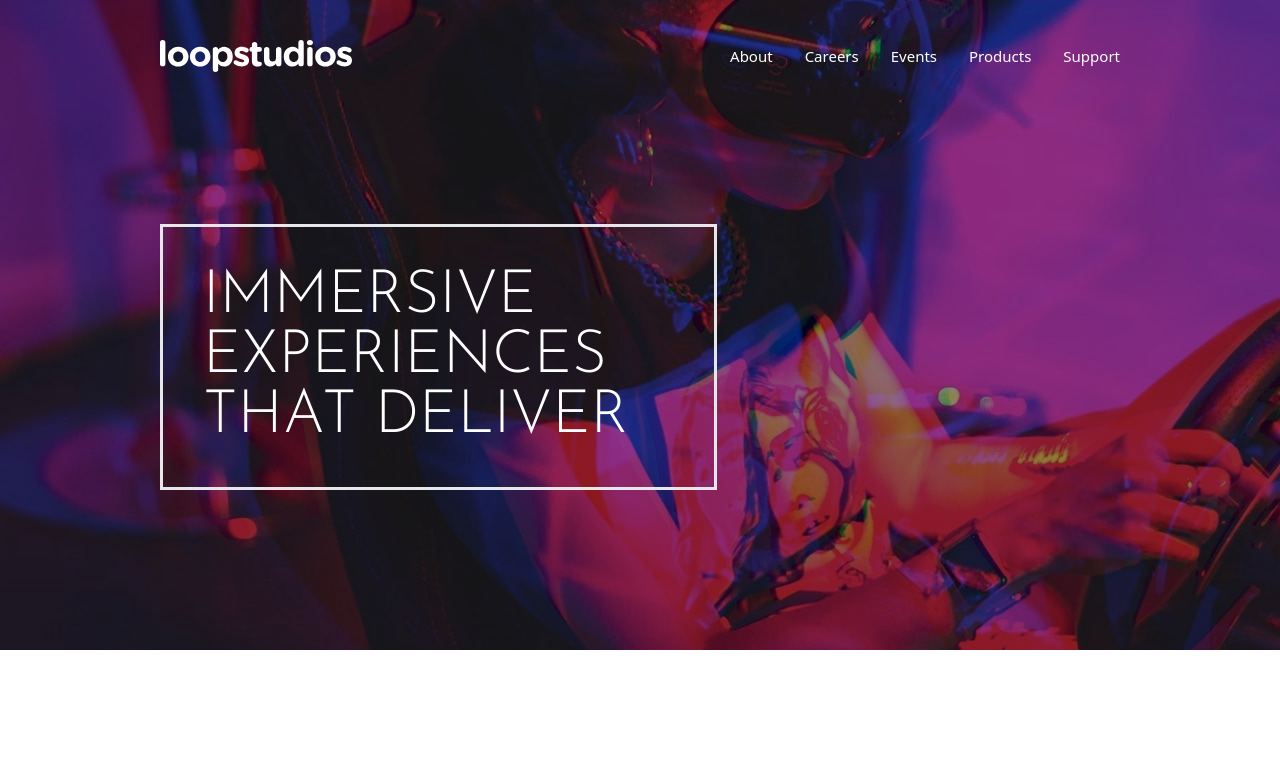
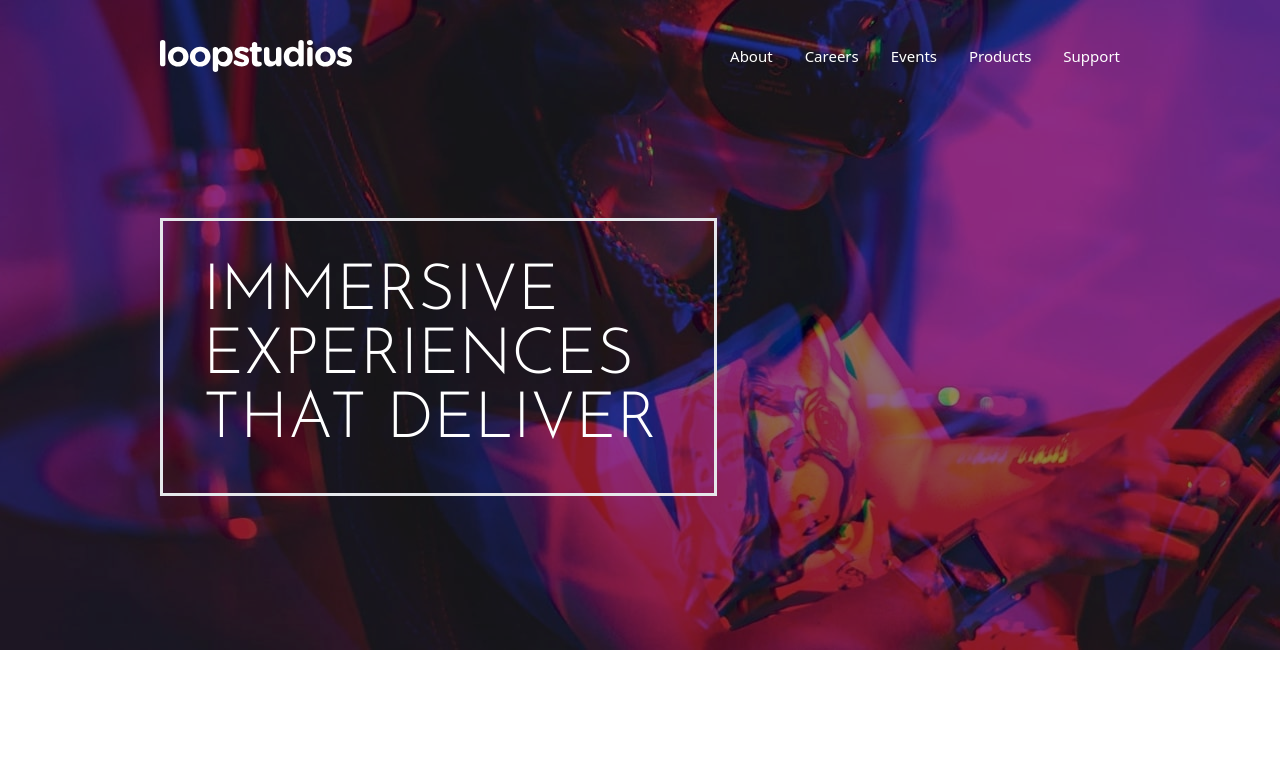
Before and after one commit to yogskr/loopstudios-landing-page, a React (Vite) app: page / in a window 1280 px wide. Shown: the top 762 px of the page. Built offline with nearby package versions, Linux system fonts and the light colour scheme.

Commit message:
Changed font size to 4rem when min-width is 1440px

```diff
--- a/src/pages/Header.jsx
+++ b/src/pages/Header.jsx
@@ -7,7 +7,7 @@ export default function Header() {
     <header className="flex h-screen w-fit flex-col bg-heroPatternMobile bg-cover lg:h-[650px] lg:w-full lg:bg-heroPatternDesktop">
       <NavBar />
       <div className="flex h-full flex-col items-center justify-center bg-black/45 px-5 md:px-10 lg:items-start lg:px-20 xl:px-40 xl:pt-16 2xl:px-52">
-        <h1 className="h-fit border-[3px] p-5 font-josefinSans text-[2.7rem] font-[300] leading-none text-white md:text-7xl lg:w-[58%] lg:p-10 lg:text-5xl xl:text-6xl 2xl:w-[50%] 2xl:text-7xl">
+        <h1 className="h-fit border-[3px] p-5 font-josefinSans text-[2.7rem] font-[300] leading-none text-white md:text-7xl lg:w-[58%] lg:p-10 lg:text-5xl xl:text-[4rem] 2xl:w-[50%] 2xl:text-7xl">
           {uppercaseLetter(headerText.title)}
         </h1>
       </div>
```
